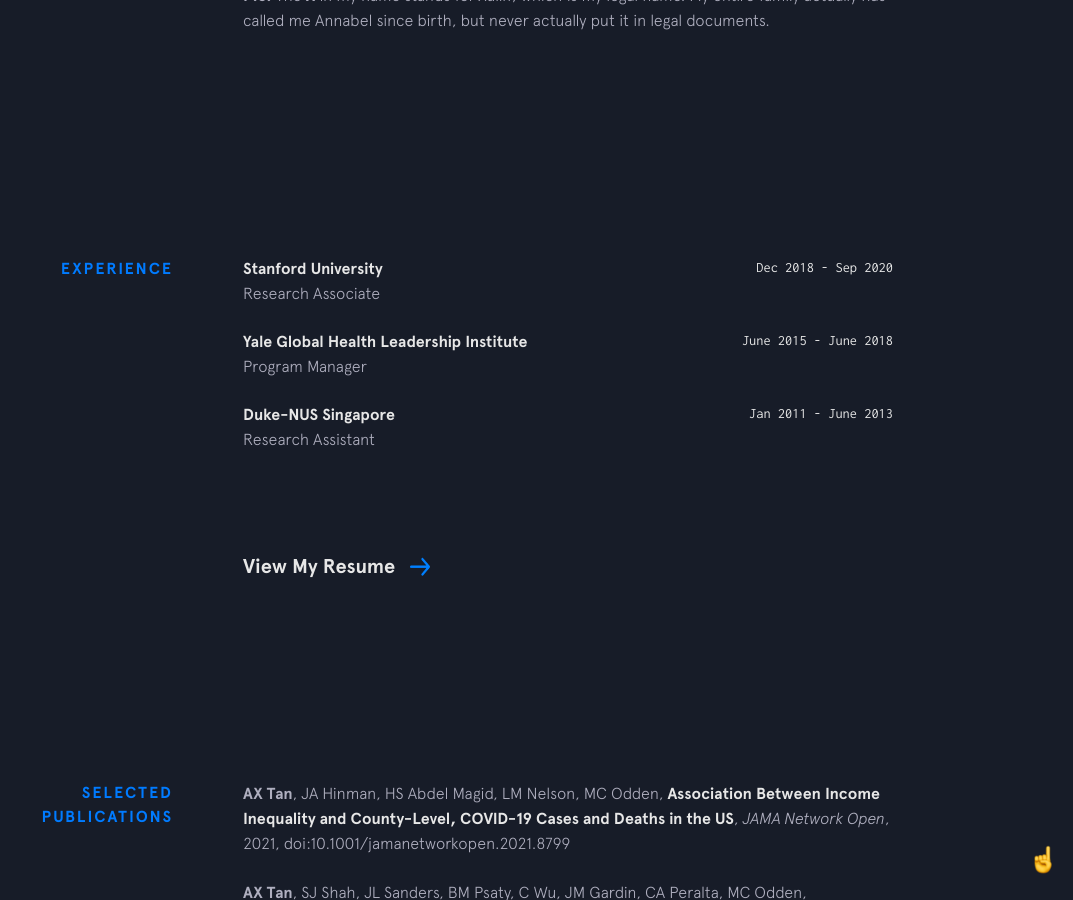
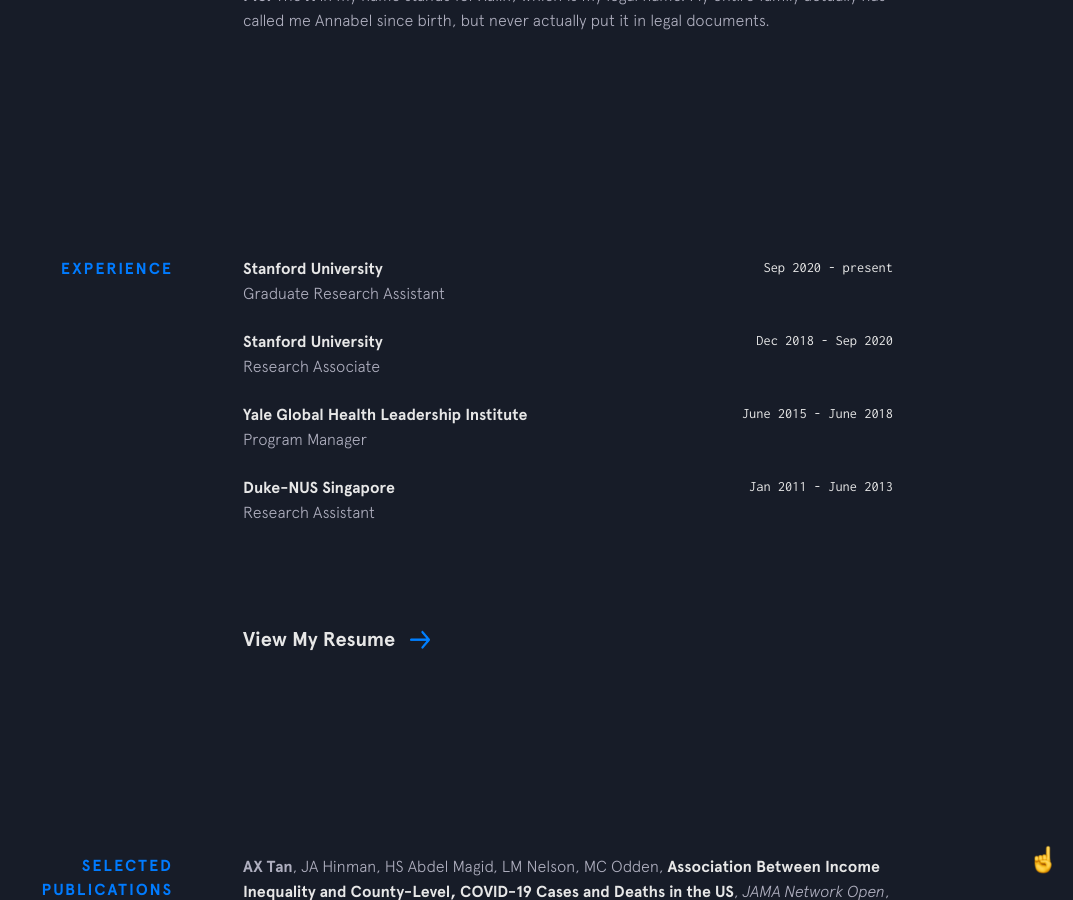
Before and after one commit to annabelxtan/annabelxtan.github.io, a Jekyll site: the page built from index.html, in a window 1280 px wide and 900 px high, scrolled down 1658 px. Shown: the whole window, without its empty margins (207-1280 px from the left). Built offline with Jekyll 4.4.1, drawn with Linux system fonts in a browser that asks for light colours; nearby versions of some CDN libraries.

Commit message:
Update experience.yml
added GRA

```diff
--- a/_data/experience.yml
+++ b/_data/experience.yml
@@ -1,3 +1,8 @@
+- company: Stanford University
+  url: http://stanford.edu
+  time: Sep 2020 - present
+  position: Graduate Research Assistant
+
 - company: Stanford University
   url: http://stanford.edu
   time: Dec 2018 - Sep 2020
```
